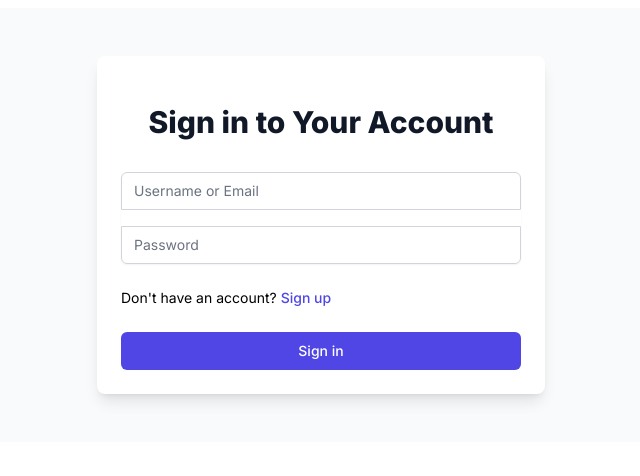
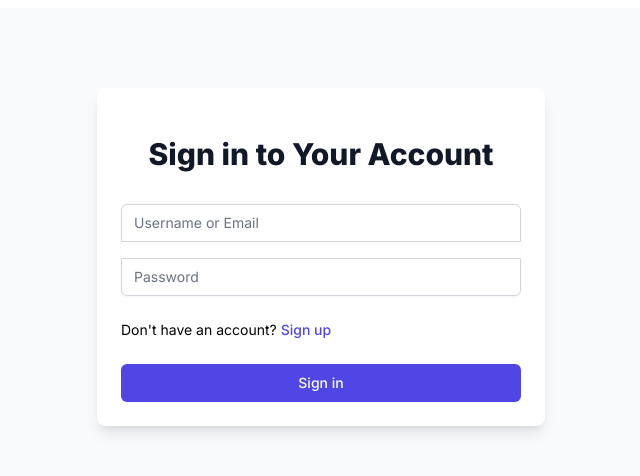
Before and after one commit to MehediMubin/flat-share-client, a Next.js app: page /login in a window 1280 px wide. Shown: the top 476 px of the page, without its empty margins (319-959 px from the left). Built offline with nearby package versions, Linux system fonts and the light colour scheme.

Commit message:
minor modification

```diff
--- a/src/app/login/page.tsx
+++ b/src/app/login/page.tsx
@@ -59,7 +59,7 @@
 
    return (
       <div>
-         <div className="h-screen-16 flex items-center justify-center bg-gray-50 py-12 px-4 sm:px-6 lg:px-8">
+         <div className="h-screen-16 flex items-center justify-center bg-gray-50 py-20 px-4 sm:px-6 lg:px-8">
             <div className="max-w-md w-full space-y-8 shadow-lg p-6 rounded-lg bg-white">
                <div>
                   <h2 className="mt-6 text-center text-3xl font-extrabold text-gray-900">
```
